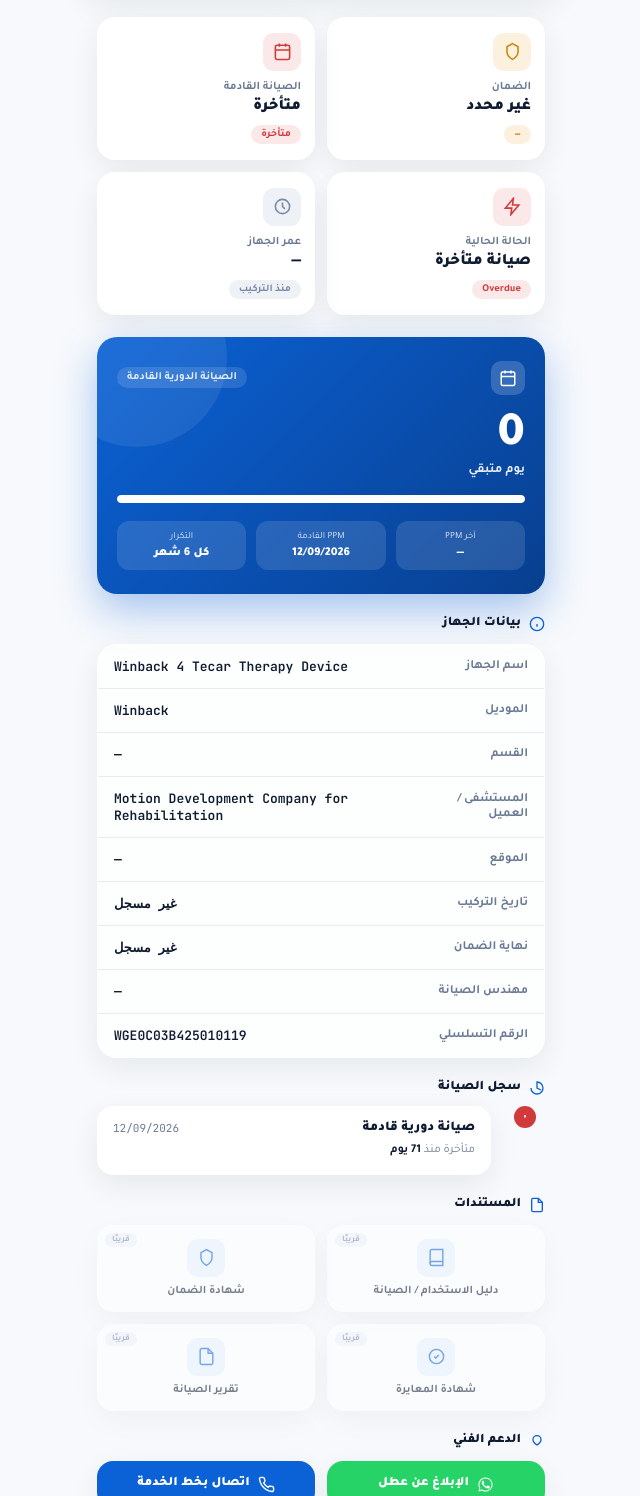
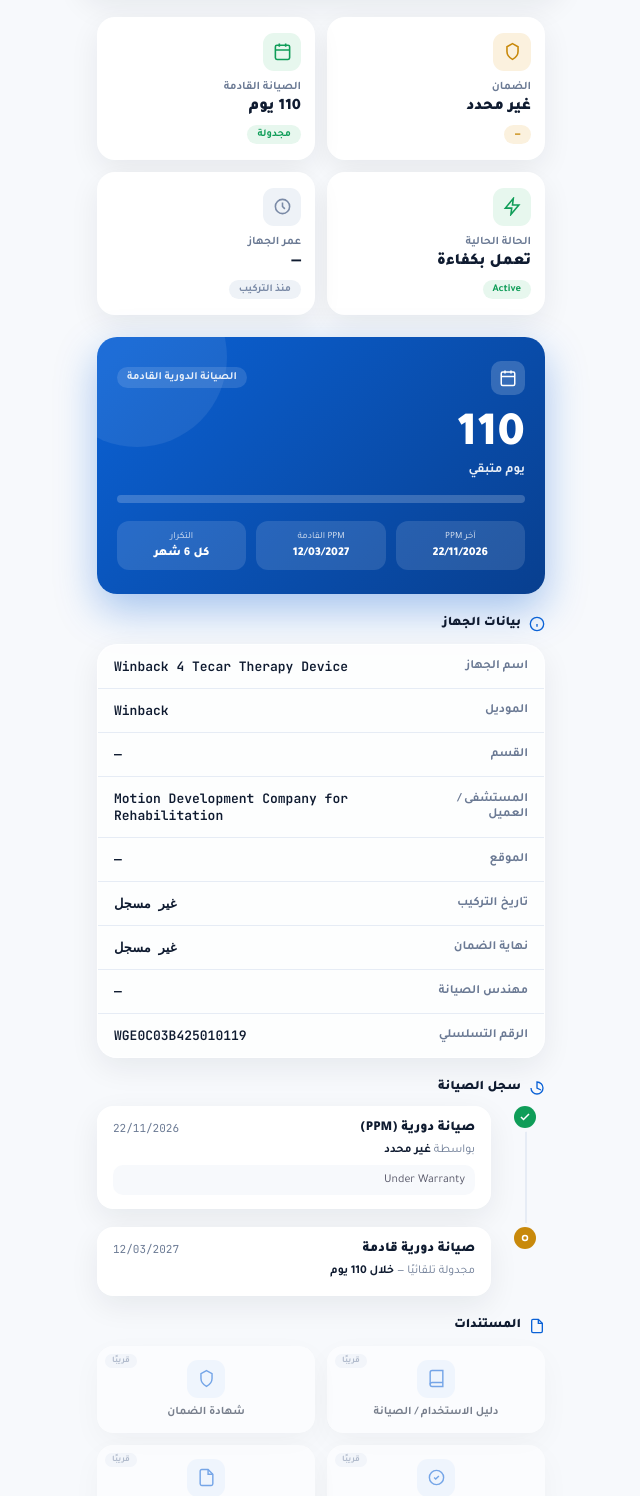
Before and after one commit to MahmoudGhasan/Orthoserv-Cards, a plain HTML site: page WGE0C03B425010119.html in a window 1280 px wide. Shown: the part 283-1779 px from the top of the page, without its empty margins (319-959 px from the left). Drawn offline with Linux system fonts and the light colour scheme.

Commit message:
Update service card WGE0C03B425010119.html

```diff
--- a/WGE0C03B425010119.html
+++ b/WGE0C03B425010119.html
@@ -237,16 +237,16 @@
           <span class="badge warn">—</span>
         </div>
         <div class="quick-card">
-          <div class="quick-icon icon-danger"><svg viewBox="0 0 24 24" fill="none" stroke="currentColor" stroke-width="2"><rect x="3" y="4" width="18" height="18" rx="2"/><path d="M16 2v4M8 2v4M3 10h18"/></svg></div>
+          <div class="quick-icon icon-ok"><svg viewBox="0 0 24 24" fill="none" stroke="currentColor" stroke-width="2"><rect x="3" y="4" width="18" height="18" rx="2"/><path d="M16 2v4M8 2v4M3 10h18"/></svg></div>
           <div class="quick-title">الصيانة القادمة</div>
-          <div class="quick-value">متأخرة</div>
-          <span class="badge danger">متأخرة</span>
+          <div class="quick-value">110 يوم</div>
+          <span class="badge ok">مجدولة</span>
         </div>
         <div class="quick-card">
-          <div class="quick-icon icon-danger"><svg viewBox="0 0 24 24" fill="none" stroke="currentColor" stroke-width="2"><path d="M13 2L3 14h8l-1 8 10-12h-8l1-8z"/></svg></div>
+          <div class="quick-icon icon-ok"><svg viewBox="0 0 24 24" fill="none" stroke="currentColor" stroke-width="2"><path d="M13 2L3 14h8l-1 8 10-12h-8l1-8z"/></svg></div>
           <div class="quick-title">الحالة الحالية</div>
-          <div class="quick-value">صيانة متأخرة</div>
-          <span class="badge danger">Overdue</span>
+          <div class="quick-value">تعمل بكفاءة</div>
+          <span class="badge ok">Active</span>
         </div>
         <div class="quick-card">
           <div class="quick-icon icon-neutral"><svg viewBox="0 0 24 24" fill="none" stroke="currentColor" stroke-width="2"><circle cx="12" cy="12" r="9"/><path d="M12 7v5l3 3"/></svg></div>
@@ -271,8 +271,8 @@
         </div>
         <div class="progress-track"><div class="progress-fill" id="progressFill"></div></div>
         <div class="countdown-meta">
-          <div class="item"><div class="k">آخر PPM</div><div class="v">—</div></div>
-          <div class="item"><div class="k">PPM القادمة</div><div class="v">12/09/2026</div></div>
+          <div class="item"><div class="k">آخر PPM</div><div class="v">22/11/2026</div></div>
+          <div class="item"><div class="k">PPM القادمة</div><div class="v">12/03/2027</div></div>
           <div class="item"><div class="k">التكرار</div><div class="v">كل 6 شهر</div></div>
         </div>
       </div>
@@ -303,10 +303,19 @@
       </div>
       <div class="timeline">
         <div class="timeline-item">
-          <div class="t-dot overdue"><svg viewBox="0 0 24 24" fill="none" stroke="#fff" stroke-width="3"><path d="M12 8v5M12 16h.01"/></svg></div>
+          <div class="t-dot done"><svg viewBox="0 0 24 24" fill="none" stroke="#fff" stroke-width="3"><path d="M20 6L9 17l-5-5"/></svg></div>
           <div class="t-card">
-            <div class="t-head"><span class="t-title">صيانة دورية قادمة</span><span class="t-date">12/09/2026</span></div>
-            <div class="t-meta">متأخرة منذ <b>71 يوم</b></div>
+            <div class="t-head"><span class="t-title">صيانة دورية (PPM)</span><span class="t-date">22/11/2026</span></div>
+            <div class="t-meta">بواسطة <b>غير محدد</b></div>
+            <div class="t-notes">Under Warranty</div>
+
+          </div>
+        </div>
+        <div class="timeline-item">
+          <div class="t-dot pending"><svg viewBox="0 0 24 24" fill="none" stroke="#fff" stroke-width="3"><circle cx="12" cy="12" r="5"/></svg></div>
+          <div class="t-card">
+            <div class="t-head"><span class="t-title">صيانة دورية قادمة</span><span class="t-date">12/03/2027</span></div>
+            <div class="t-meta">مجدولة تلقائيًا — <b>خلال 110 يوم</b></div>
 
           </div>
         </div>
@@ -395,8 +404,8 @@
     }
   }
   window.addEventListener('load', ()=>{
-    const totalDays = 0;
-    const remaining = -71;
+    const totalDays = 110;
+    const remaining = 110;
     const pct = totalDays > 0 ? Math.max(0, Math.min(100, ((totalDays-remaining)/totalDays)*100)) : (remaining <= 0 ? 100 : 0);
     let n = 0;
     const target = Math.max(0, remaining);
```
